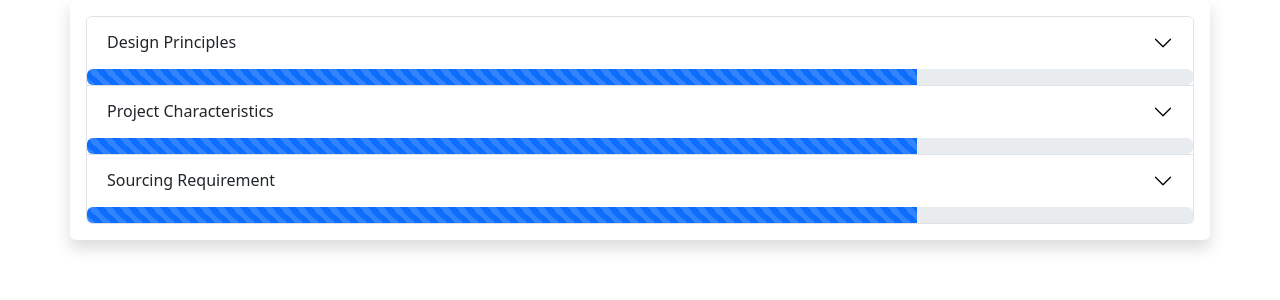
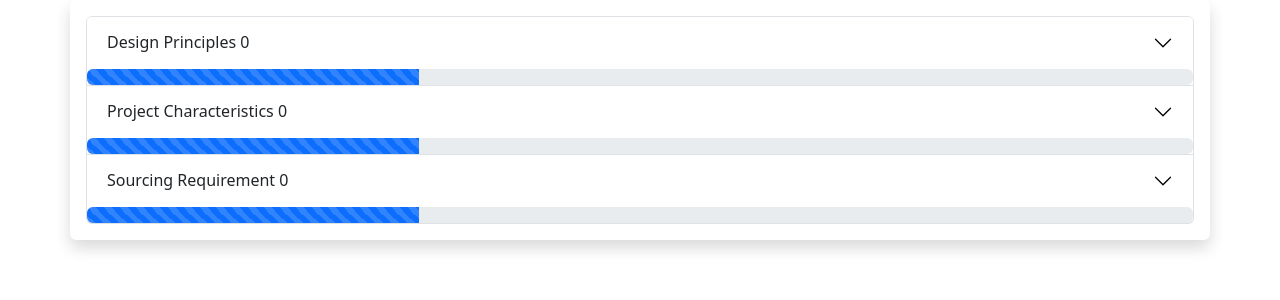
Before and after one commit to JMLatino/RightShore, a Vue app: page / in a window 1280 px wide. Shown: the top 300 px of the page. Built offline with nearby package versions, Linux system fonts and the light colour scheme.

Commit message:
Added progress

```diff
--- a/src/components/Category.vue
+++ b/src/components/Category.vue
@@ -4,6 +4,7 @@
 export default {
   components: { Entry },
   props: ['category', 'name'],
+
 };
 </script>
 
@@ -11,16 +12,18 @@
 
   <div class="accordion-item">
     <h2 class="accordion-header" :id="name">
-      <button class="accordion-button collapsed" type="button" data-bs-toggle="collapse" :data-bs-target="'#collapse'+name" aria-expanded="false" :aria-controls="name">
-        {{ category.title }}
+      <button class="accordion-button collapsed" type="button" data-bs-toggle="collapse"
+        :data-bs-target="'#collapse' + name" aria-expanded="false" :aria-controls="name">
+        {{ category.title }} {{category.progress}}
       </button>
       <div class="progress">
-          <div class="progress-bar progress-bar-striped progress-bar-animated" role="progressbar"
-            aria-label="Animated striped example" aria-valuenow="75" aria-valuemin="0" aria-valuemax="100"
-            style="width: 75%"></div>
-        </div>
+        <div class="progress-bar progress-bar-striped progress-bar-animated" role="progressbar"
+          aria-label="Animated striped example" :aria-valuenow="category.progress" aria-valuemin="0" aria-valuemax="100"
+          style="width:30%"></div>
+      </div>
     </h2>
-    <div :id="'collapse'+name" class="accordion-collapse collapse" :aria-labelledby="name" data-bs-parent="#accordionExample">
+    <div :id="'collapse' + name" class="accordion-collapse collapse" :aria-labelledby="name"
+      data-bs-parent="#accordionExample">
       <div class="accordion-body">
         <Entry v-for="e in category.entries" :key="e" :entry="e" />
       </div>
--- a/src/constants.js
+++ b/src/constants.js
@@ -1,5 +1,7 @@
+
 const designPrinciples = {
     title: 'Design Principles',
+    progress: 0,
     entries: [
         {
             label: 'Time to market',
@@ -29,11 +31,13 @@
             label: 'Governance',
             value: ''
         }
-    ]
+    ],
+
 };
 
 const projectCharacteristics = {
     title: 'Project Characteristics',
+    progress: 0,
     entries: [
         {
             label: 'Size',
@@ -67,11 +71,12 @@
             label: 'Legacy Dominance',
             value: ''
         }
-    ]
+    ],
 };
 
 const sourcingRequirement = {
     title: 'Sourcing Requirement',
+    progress: 0,
     entries: [
         {
             label: 'Complexity',
@@ -89,7 +94,7 @@
             label: 'Incumbent Transition',
             value: ''
         }
-    ]
+    ],
 };
 
 export const categories = {
```
